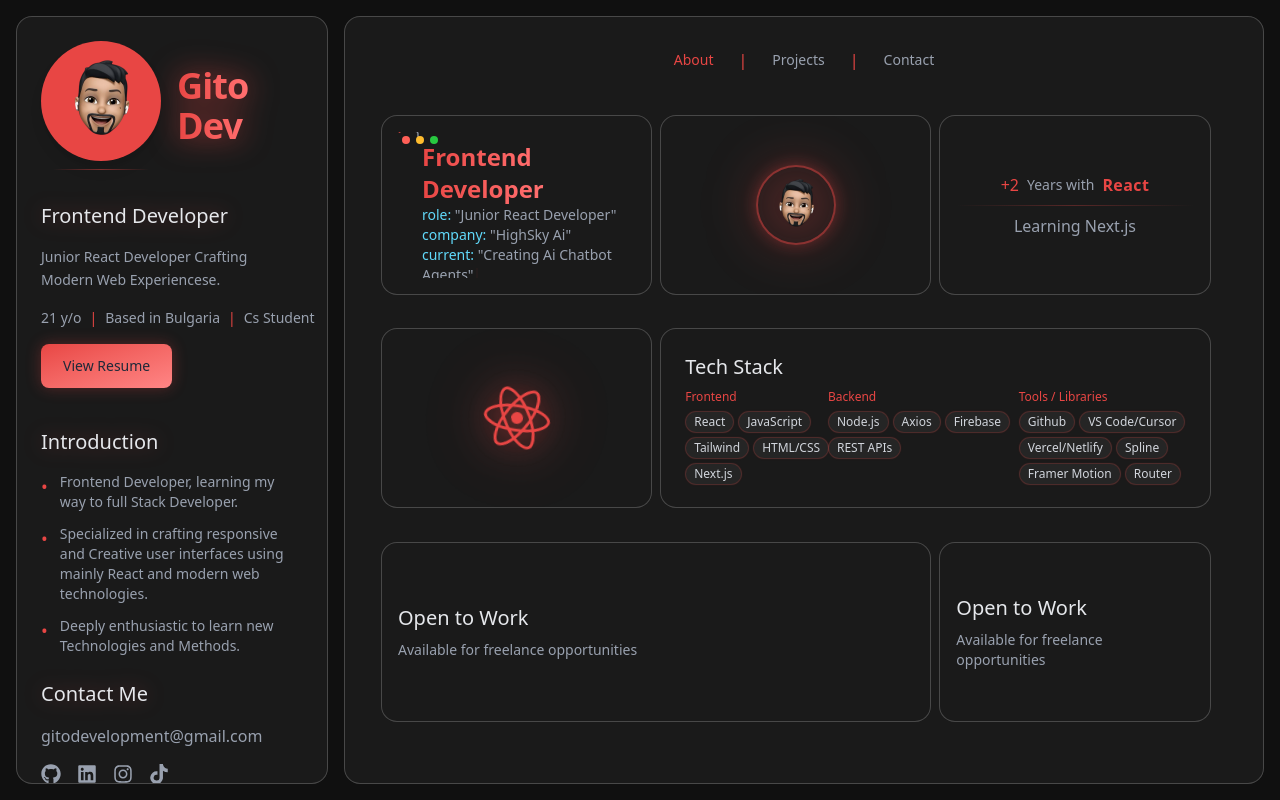
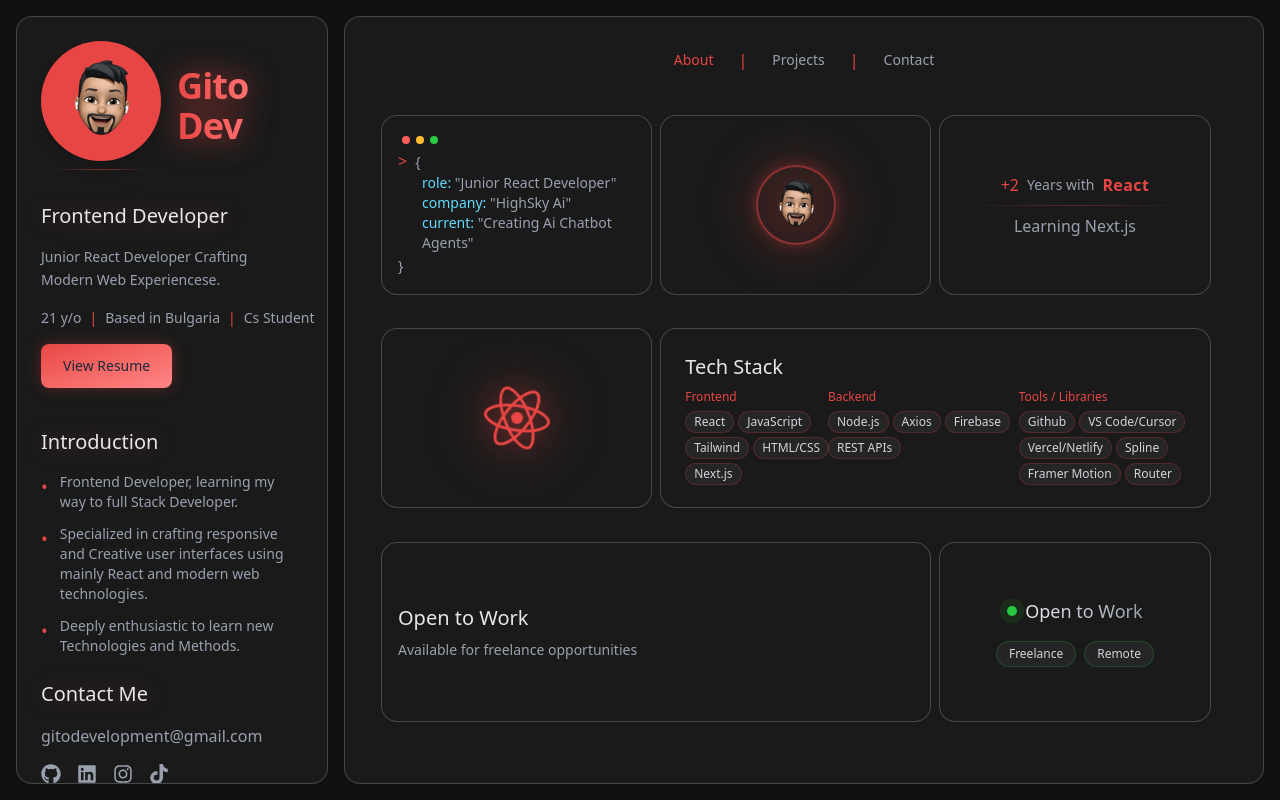
Before and after one commit to Gito-Dev/Personal-Portfolio, a React (Vite) app: page / in a window 1280 px wide. Built offline with nearby package versions, Linux system fonts and the light colour scheme.

Commit message:
added open to work remote

```diff
--- a/src/Components/About.jsx
+++ b/src/Components/About.jsx
@@ -41,15 +41,6 @@
                 <span className="text-gray-400 text-sm ml-2">{"{"}</span>
               </motion.div>
 
-              <motion.h1
-                initial={{ opacity: 0, x: -20 }}
-                animate={{ opacity: 1, x: 0 }}
-                transition={{ duration: 0.3, delay: 0.3 }}
-                className="text-2xl font-semibold bg-gradient-to-r from-[#e84644] via-[#ff6b6b] to-[#ff8585] bg-clip-text text-transparent ml-6"
-              >
-                Frontend Developer
-              </motion.h1>
-
               <motion.p
                 initial={{ opacity: 0, x: -20 }}
                 animate={{ opacity: 1, x: 0 }}
@@ -77,11 +68,6 @@
               >
                 <span className="text-[#61dafb]">current:</span> "Creating Ai
                 Chatbot Agents"
-                <motion.span
-                  animate={{ opacity: [1, 0] }}
-                  transition={{ duration: 0.8, repeat: Infinity }}
-                  className="inline-block w-0.5 h-4 bg-[#e84644] ml-0.5 align-middle"
-                />
               </motion.p>
 
               <motion.div
@@ -378,20 +364,63 @@
           </GradientBorder>
         </motion.div>
 
-        {/* Contact - Now comes second */}
+        {/* ferlanc */}
         <motion.div
           initial={{ opacity: 0, y: 20 }}
           animate={{ opacity: 1, y: 0 }}
           className="h-[180px] w-[calc(33%-8px)]"
         >
           <GradientBorder className="h-full">
-            <div className="flex flex-col justify-center h-full">
-              <h2 className="text-xl font-medium text-gray-200 mb-2">
-                Open to Work
-              </h2>
-              <p className="text-gray-400 text-sm">
-                Available for freelance opportunities
-              </p>
+            <div className="flex flex-col items-center justify-center h-full space-y-4">
+              <motion.div
+                initial={{ scale: 0.9 }}
+                animate={{ scale: 1 }}
+                className="flex items-center gap-2"
+              >
+                <motion.span
+                  animate={{
+                    boxShadow: [
+                      "0 0 0 0 rgba(40, 200, 64, 0.4)",
+                      "0 0 0 10px rgba(40, 200, 64, 0)",
+                    ],
+                  }}
+                  transition={{
+                    duration: 1.5,
+                    repeat: Infinity,
+                    ease: "easeInOut",
+                  }}
+                  className="w-2.5 h-2.5 rounded-full bg-[#28c840]"
+                />
+                <h2 className="text-lg font-medium bg-gradient-to-r from-gray-200 to-gray-400 bg-clip-text text-transparent">
+                  Open to Work
+                </h2>
+              </motion.div>
+
+              <motion.div
+                initial={{ opacity: 0, y: 10 }}
+                animate={{ opacity: 1, y: 0 }}
+                transition={{ delay: 0.2 }}
+                className="flex flex-col items-center"
+              >
+                <div className="flex gap-2">
+                  <motion.span
+                    whileHover={{ scale: 1.05 }}
+                    className="px-3 py-1 text-xs rounded-full bg-white/5 border border-[#28c840]/20 text-gray-300
+                              hover:bg-[#28c840]/5 transition-all duration-300
+                              shadow-[0_0_2px_rgba(40,200,64,0.1)] hover:shadow-[0_0_15px_rgba(40,200,64,0.2)]"
+                  >
+                    Freelance
+                  </motion.span>
+                  <motion.span
+                    whileHover={{ scale: 1.05 }}
+                    className="px-3 py-1 text-xs rounded-full bg-white/5 border border-[#28c840]/20 text-gray-300
+                              hover:bg-[#28c840]/5 transition-all duration-300
+                              shadow-[0_0_2px_rgba(40,200,64,0.1)] hover:shadow-[0_0_15px_rgba(40,200,64,0.2)]"
+                  >
+                    Remote
+                  </motion.span>
+                </div>
+              </motion.div>
             </div>
           </GradientBorder>
         </motion.div>
```
